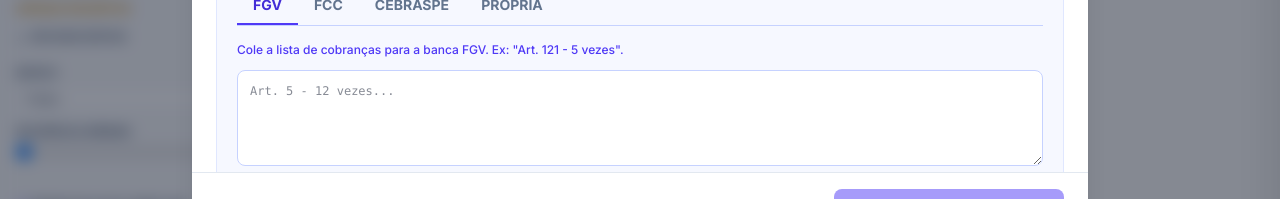
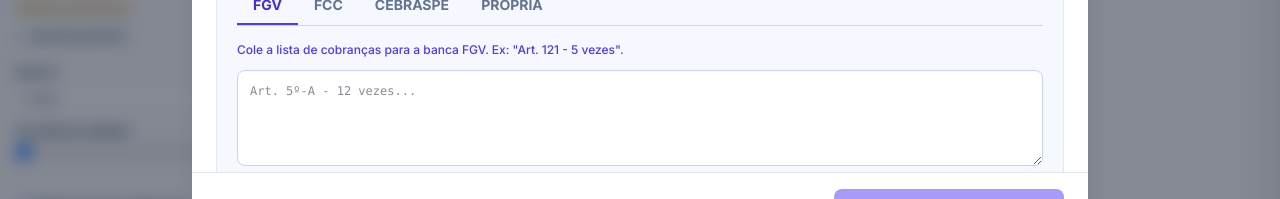
Before and after one commit to xuandrade/Smartvade, a React (Vite) app: page / in a window 1280 px wide. Both pictures are taken after typing "Sample" into the empty fields and a click on the button "Adicionar Legislação". Shown: the part 515-714 px from the top of the page. Built offline with nearby package versions, Linux system fonts and the light colour scheme.

Commit message:
fix: preserve article suffixes in incidence import

```diff
--- a/src/components/CreateLegislationModal.tsx
+++ b/src/components/CreateLegislationModal.tsx
@@ -23,9 +23,9 @@
       const map: Record<string, number> = {};
       const lines = raw.split('\n');
       for (const line of lines) {
-        const match = line.match(/Art\.\s*(\d+).*?(\d+)/i);
+        const match = line.match(/(Art\.\s*\d+[A-Za-zº°]*(?:[-‑–][A-Za-z0-9]+)?).*?(\d+)\s*(?:vez|vezes|x)?\s*$/i);
         if (match) {
-           map[`Art. ${match[1]}`] = parseInt(match[2], 10);
+           map[match[1].replace(/\s+/g, ' ').trim()] = parseInt(match[2], 10);
         }
       }
       return map;
@@ -54,7 +54,7 @@
 Homicídio culposo
 § 3º Se o homicídio é culposo:
 Pena - detenção, de um a três anos.`);
-    setFgvText(`Art. 121 - 8 vezes\nArt. 1 - 5 vezes\nArt. 2 - 2 vezes`);
+    setFgvText(`Art. 121 - 8 vezes\nArt. 1º - 5 vezes\nArt. 2º - 2 vezes`);
     setFccText(`Art. 121 - 10 vezes`);
   };
 
@@ -113,10 +113,10 @@
 
             <p className="text-xs text-indigo-600 mb-3 font-medium">Cole a lista de cobranças para a banca {activeTab}. Ex: "Art. 121 - 5 vezes".</p>
 
-            {activeTab === 'FGV' && <textarea className="w-full h-24 border border-indigo-200 bg-white rounded-lg p-3 font-mono text-xs focus:ring-1 focus:ring-indigo-600 outline-none" placeholder="Art. 5 - 12 vezes..." value={fgvText} onChange={e => setFgvText(e.target.value)} />}
-            {activeTab === 'FCC' && <textarea className="w-full h-24 border border-indigo-200 bg-white rounded-lg p-3 font-mono text-xs focus:ring-1 focus:ring-indigo-600 outline-none" placeholder="Art. 5 - 12 vezes..." value={fccText} onChange={e => setFccText(e.target.value)} />}
-            {activeTab === 'CEBRASPE' && <textarea className="w-full h-24 border border-indigo-200 bg-white rounded-lg p-3 font-mono text-xs focus:ring-1 focus:ring-indigo-600 outline-none" placeholder="Art. 5 - 12 vezes..." value={cebraspeText} onChange={e => setCebraspeText(e.target.value)} />}
-            {activeTab === 'PRÓPRIA' && <textarea className="w-full h-24 border border-indigo-200 bg-white rounded-lg p-3 font-mono text-xs focus:ring-1 focus:ring-indigo-600 outline-none" placeholder="Art. 5 - 12 vezes..." value={propriaText} onChange={e => setPropriaText(e.target.value)} />}
+            {activeTab === 'FGV' && <textarea className="w-full h-24 border border-indigo-200 bg-white rounded-lg p-3 font-mono text-xs focus:ring-1 focus:ring-indigo-600 outline-none" placeholder="Art. 5º-A - 12 vezes..." value={fgvText} onChange={e => setFgvText(e.target.value)} />}
+            {activeTab === 'FCC' && <textarea className="w-full h-24 border border-indigo-200 bg-white rounded-lg p-3 font-mono text-xs focus:ring-1 focus:ring-indigo-600 outline-none" placeholder="Art. 5º-A - 12 vezes..." value={fccText} onChange={e => setFccText(e.target.value)} />}
+            {activeTab === 'CEBRASPE' && <textarea className="w-full h-24 border border-indigo-200 bg-white rounded-lg p-3 font-mono text-xs focus:ring-1 focus:ring-indigo-600 outline-none" placeholder="Art. 5º-A - 12 vezes..." value={cebraspeText} onChange={e => setCebraspeText(e.target.value)} />}
+            {activeTab === 'PRÓPRIA' && <textarea className="w-full h-24 border border-indigo-200 bg-white rounded-lg p-3 font-mono text-xs focus:ring-1 focus:ring-indigo-600 outline-none" placeholder="Art. 5º-A - 12 vezes..." value={propriaText} onChange={e => setPropriaText(e.target.value)} />}
           </div>
 
         </div>
```
